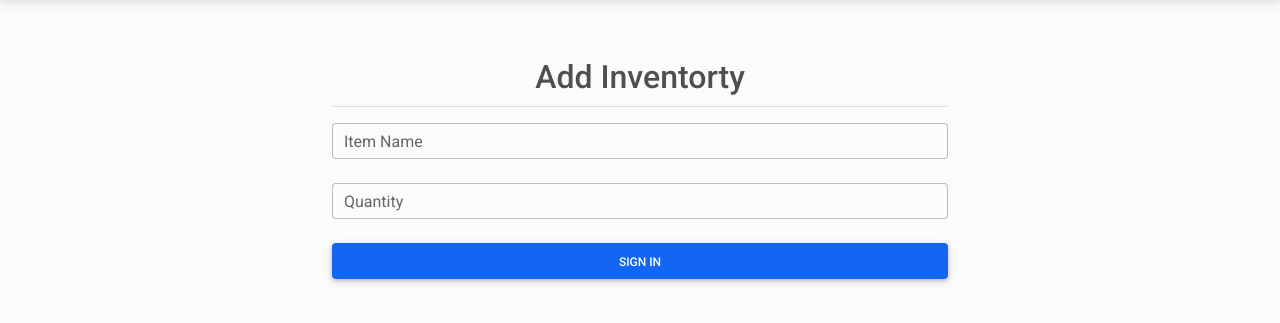
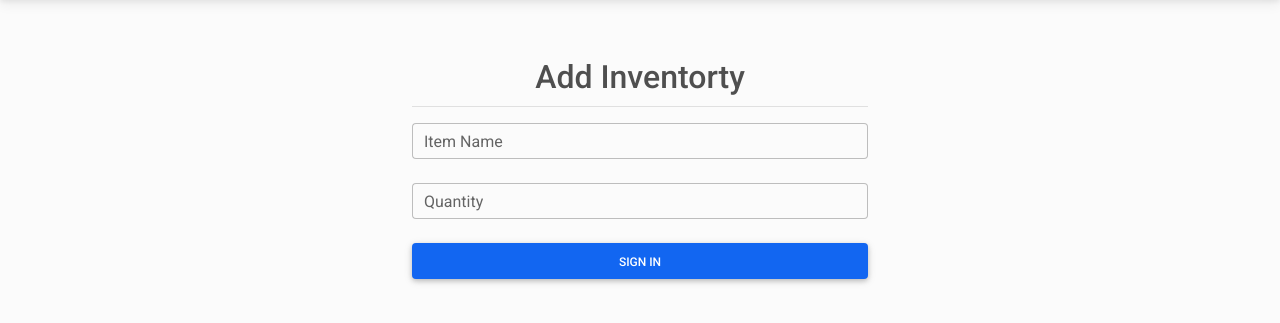
Before and after one commit to D-K-Asiedu/Simple-Inventorty-App, a Flask app: page /add in a window 1280 px wide. Shown: the part 59-382 px from the top of the page. Run offline with Flask 2, Linux system fonts and the light colour scheme.

Commit message:
fixing bugs

```diff
--- a/app/templates/add.html
+++ b/app/templates/add.html
@@ -1,7 +1,7 @@
 {% extends 'base.html' %}
 
 {% block body %}
-<div class="container mt-5 text-center" style="width: 40rem;">
+<div class="container mt-5 text-center" style="max-width:30rem;">
     <h2 class="mb-3 border-bottom" style="padding: 10px;">Add Inventorty</h2>
     <form method="post" action="/add">
         <!-- Item Name input -->
--- a/app/templates/update.html
+++ b/app/templates/update.html
@@ -1,7 +1,7 @@
 {% extends 'base.html' %}
 
 {% block body %}
-<div class="container mt-5 text-center" style="width: 40rem;">
+<div class="container mt-5 text-center" style="max-width: 40rem;">
     <h2 class="mb-3 border-bottom" style="padding: 10px;">Update Inventorty</h2>
     <form method="post" action="/update/{{ inventory.id }}">
         <!-- Item Name input -->
```
